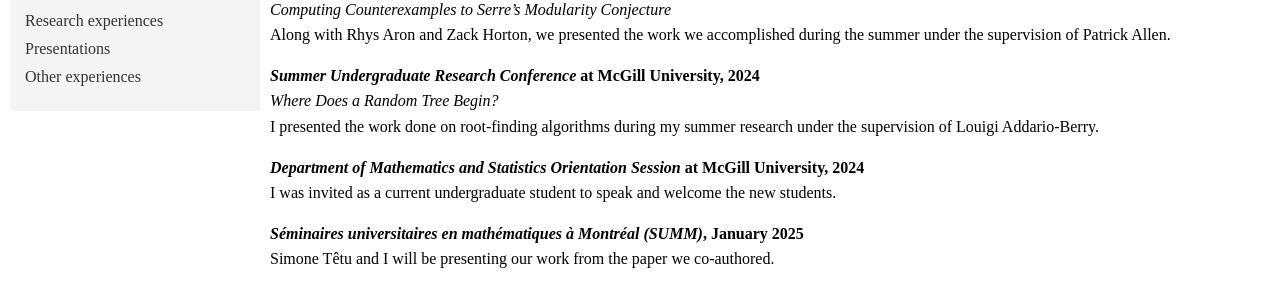
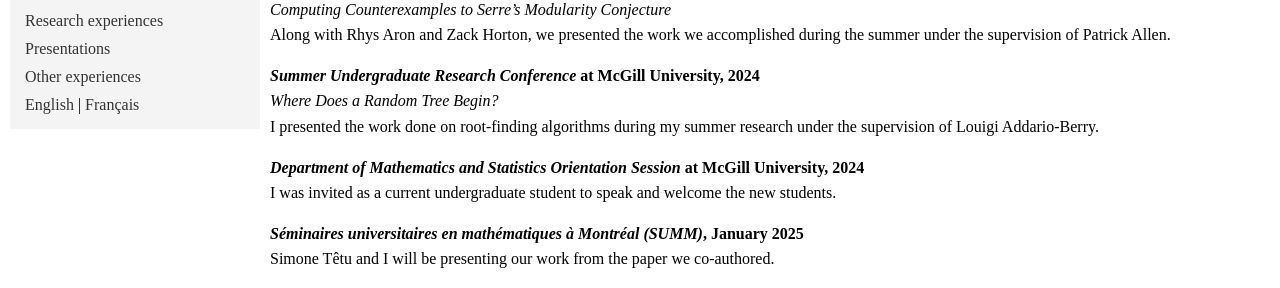
Before and after one commit to CatherineFontaine/CatherineFontaine.github.io, a Jekyll site: the page built from presentations.md, in a window 1280 px wide. Shown: the part 309-597 px from the top of the page. Built offline with Jekyll 4.4.1, drawn with Linux system fonts in a browser that asks for light colours.

Commit message:
Update default.html

```diff
--- a/_layouts/default.html
+++ b/_layouts/default.html
@@ -33,6 +33,10 @@
         <li><a href="{{ site.baseurl }}/presentations">Presentations</a></li>
         <li><a href="{{ site.baseurl }}/otherexperiences">Other experiences</a></li>
       </ul>
+      <div class="language-switcher">
+        <a href="/en/" class="language-option">English</a> |
+        <a href="/fr/" class="language-option">Français</a>
+      </div>
     </div>
 
     <div class="content">
```
